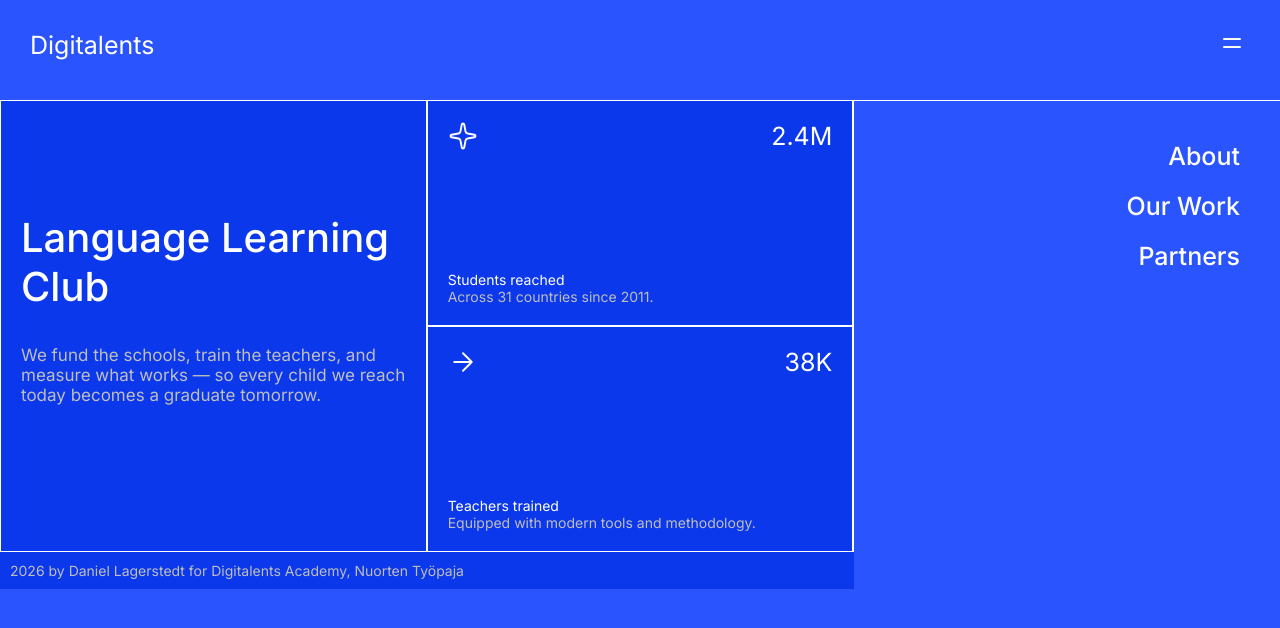
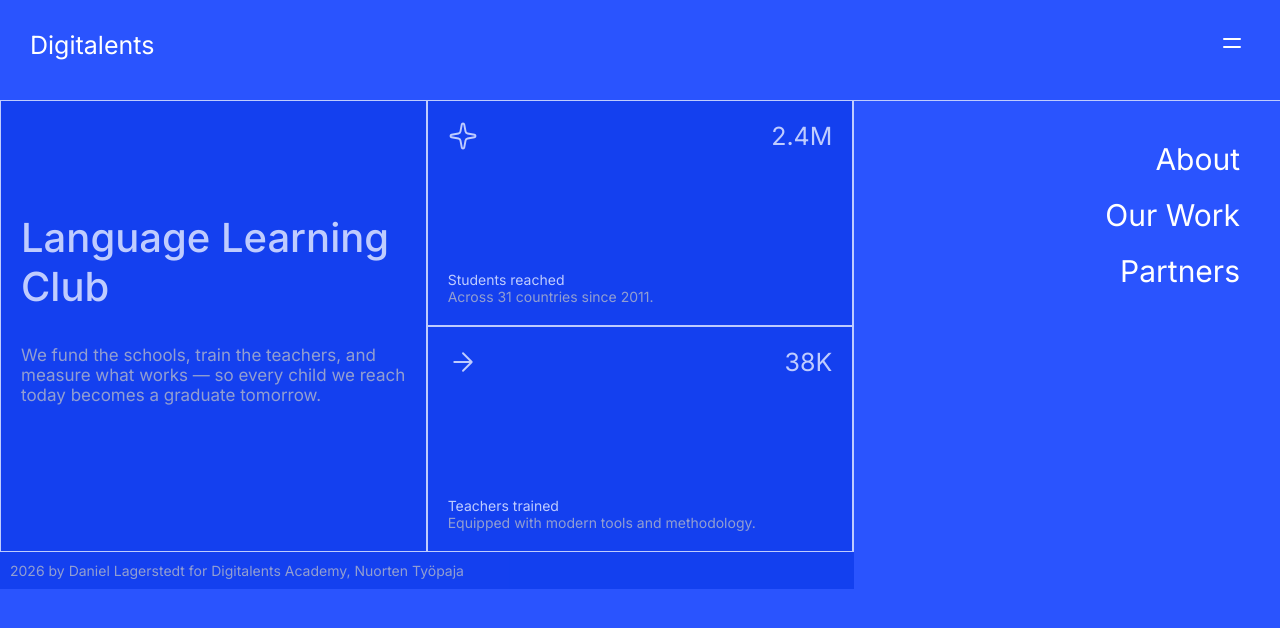
Before and after one commit to lagerstedt1/language-learning-club, a plain HTML site: page index.html in a window 1280 px wide. Both pictures are taken after a click on the button 1232 px from the left and 46 px from the top of the page. Drawn offline with Linux system fonts and the light colour scheme; a web font is replaced by a local one.

Commit message:
desktop basically done

```diff
--- a/llc.css
+++ b/llc.css
@@ -84,6 +84,7 @@ transition: background-color 0.3s ease;
 
 .container.active, footer.active {
   background-color:hsl(228, 91%, 48%);
+  opacity: 0.7;
 }
 .main-title {
 font-size: 40px;
@@ -106,8 +107,8 @@ font-size: 40px;
   gap: 20px;
   align-items: end;
   padding: 40px;
-  font-weight: 500;
-  font-size: 25px;
+  font-weight: 400;
+  font-size: 30px;
 }
 
 .hamburger-text:hover {
@@ -165,7 +166,7 @@ nav {
 .footer {
   font-size: 14px;
   padding: 10px;
-  width: 80%;
+  width: 70%;
   color: rgb(190, 190, 190);
 }
 }
```
